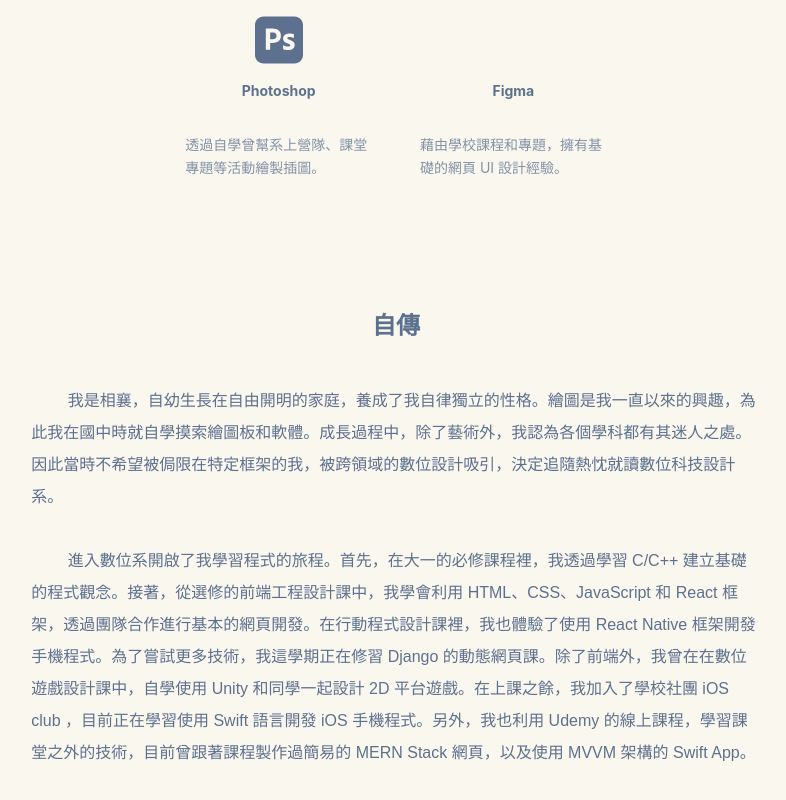
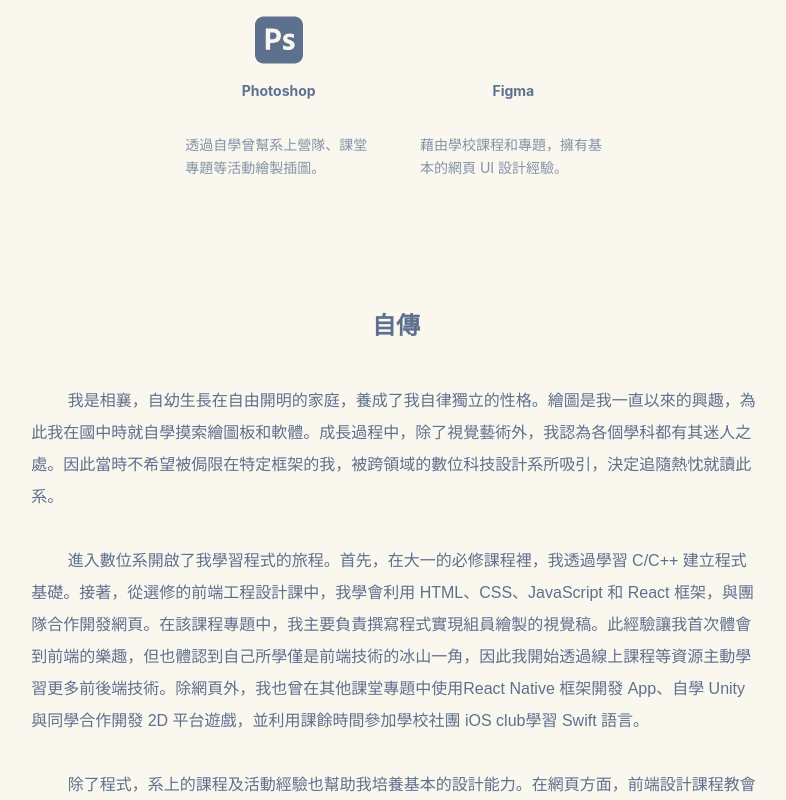
Before and after one commit to hsiang2/hsiang-tsai-portfolio, a React (Vite) app: page /about in a window 1280 px wide. Shown: the part 1400-2200 px from the top of the page, without its empty margins (244-1030 px from the left). Built offline with nearby package versions, Linux system fonts and the light colour scheme; some icons are missing.

Commit message:
Edit about me

```diff
--- a/src/components/AboutDetail/index.jsx
+++ b/src/components/AboutDetail/index.jsx
@@ -123,16 +123,16 @@ const AboutDetail = () => {
                     <Icon width='3rem' icon='bxl:figma' />
                     <strong style={{marginTop: '1rem'}}>Figma</strong>
                     <p className={styles.skillText}>
-                        藉由學校課程和專題，擁有基礎的網頁 UI 設計經驗。
+                        藉由學校課程和專題，擁有基本的網頁 UI 設計經驗。
                     </p>
                 </Col>
             </Row>
             <h2 className={styles.title} style={{marginTop: '8rem'}}>自傳</h2>
             <p className={styles.bio}>
-                &emsp; &emsp;我是相襄，自幼生長在自由開明的家庭，養成了我自律獨立的性格。繪圖是我一直以來的興趣，為此我在國中時就自學摸索繪圖板和軟體。成長過程中，除了藝術外，我認為各個學科都有其迷人之處。因此當時不希望被侷限在特定框架的我，被跨領域的數位設計吸引，決定追隨熱忱就讀數位科技設計系。<br/><br/>
-                &emsp; &emsp;進入數位系開啟了我學習程式的旅程。首先，在大一的必修課程裡，我透過學習 C/C++ 建立基礎的程式觀念。接著，從選修的前端工程設計課中，我學會利用 HTML、CSS、JavaScript 和 React 框架，透過團隊合作進行基本的網頁開發。在行動程式設計課裡，我也體驗了使用 React Native 框架開發手機程式。為了嘗試更多技術，我這學期正在修習 Django 的動態網頁課。除了前端外，我曾在在數位遊戲設計課中，自學使用 Unity 和同學一起設計 2D 平台遊戲。在上課之餘，我加入了學校社團 iOS club ，目前正在學習使用 Swift 語言開發 iOS 手機程式。另外，我也利用 Udemy 的線上課程，學習課堂之外的技術，目前曾跟著課程製作過簡易的 MERN Stack 網頁，以及使用 MVVM 架構的 Swift App。<br/><br/>
-                &emsp; &emsp;除程式外，系上的課程及活動經驗也幫助我培養基本的設計能力。在網頁方面，系上的前端設計課程教會我使用 Figma 進行 UI 設計，並學到設計介面時不能僅注重外表，而是必須站在使用者的角度思考。此外，我在系上曾擔任過學術股員、數位營活動美宣組員和 iOS Club 的美宣幹部，在任內我靠自學 Photoshop 和 Illustrator 完成了許多任務，例如：協助系刊排版、繪製網頁的向量插圖、繪製宣傳數位營活動的貼文和海報插圖等。<br/><br/>
-                &emsp; &emsp;大學時期摸索過各種設計、程式和硬體後，前端工程是我最有興趣的一塊，雖然我目前對前端的知識尚淺，但我清楚自己很享受透過研究和邏輯思考，一步步實踐與隊友共同發想設計的企劃。因此我希望未來能有機會能加入工作團隊，持續增進自己的實力，並為團隊貢獻心力，帶給人們更多更好的作品。
+                &emsp; &emsp;我是相襄，自幼生長在自由開明的家庭，養成了我自律獨立的性格。繪圖是我一直以來的興趣，為此我在國中時就自學摸索繪圖板和軟體。成長過程中，除了視覺藝術外，我認為各個學科都有其迷人之處。因此當時不希望被侷限在特定框架的我，被跨領域的數位科技設計系所吸引，決定追隨熱忱就讀此系。<br/><br/>
+                &emsp; &emsp;進入數位系開啟了我學習程式的旅程。首先，在大一的必修課程裡，我透過學習 C/C++ 建立程式基礎。接著，從選修的前端工程設計課中，我學會利用 HTML、CSS、JavaScript 和 React 框架，與團隊合作開發網頁。在該課程專題中，我主要負責撰寫程式實現組員繪製的視覺稿。此經驗讓我首次體會到前端的樂趣，但也體認到自己所學僅是前端技術的冰山一角，因此我開始透過線上課程等資源主動學習更多前後端技術。除網頁外，我也曾在其他課堂專題中使用React Native 框架開發 App、自學 Unity 與同學合作開發 2D 平台遊戲，並利用課餘時間參加學校社團 iOS club學習 Swift 語言。<br/><br/>
+                &emsp; &emsp;除了程式，系上的課程及活動經驗也幫助我培養基本的設計能力。在網頁方面，前端設計課程教會我使用 Figma 進行 UI 設計，並學到設計介面時不能僅注重外表，而是必須站在使用者的角度思考。此外，我在系上曾擔任過學術股員、數位營活動美宣組員和 iOS Club 的美宣幹部，在任內我靠自學 Photoshop 和 Illustrator 完成了許多任務，例如：協助系刊排版、繪製網頁插圖、設計數位營活動的宣傳貼文和海報等。<br/><br/>
+                &emsp; &emsp;大學時期探索過各種數位領域後，結合邏輯與美學的前端工程是我最感興趣的一塊，雖然我目前對前端的知識尚淺，但我清楚自己很享受透過研究和思考，一步步實踐與隊友共同發想設計的企劃。因此希望未來能有機會能加入工作團隊，持續增進自己的實力，並為團隊貢獻心力，帶給人們更好的作品。
             </p>
         </div>
     )
--- a/src/json/projects.json
+++ b/src/json/projects.json
@@ -42,7 +42,7 @@
         "id": "4",
         "category": "應用程式",
         "name": "MINE DETECTOR",
-        "description": "React Native 影評App",
+        "description": "React Native 影評 App",
         "video": "https://streamable.com/e/1ul0sv",
         "year": "2022",
         "language": "HTML / CSS / JavaScript",
```
